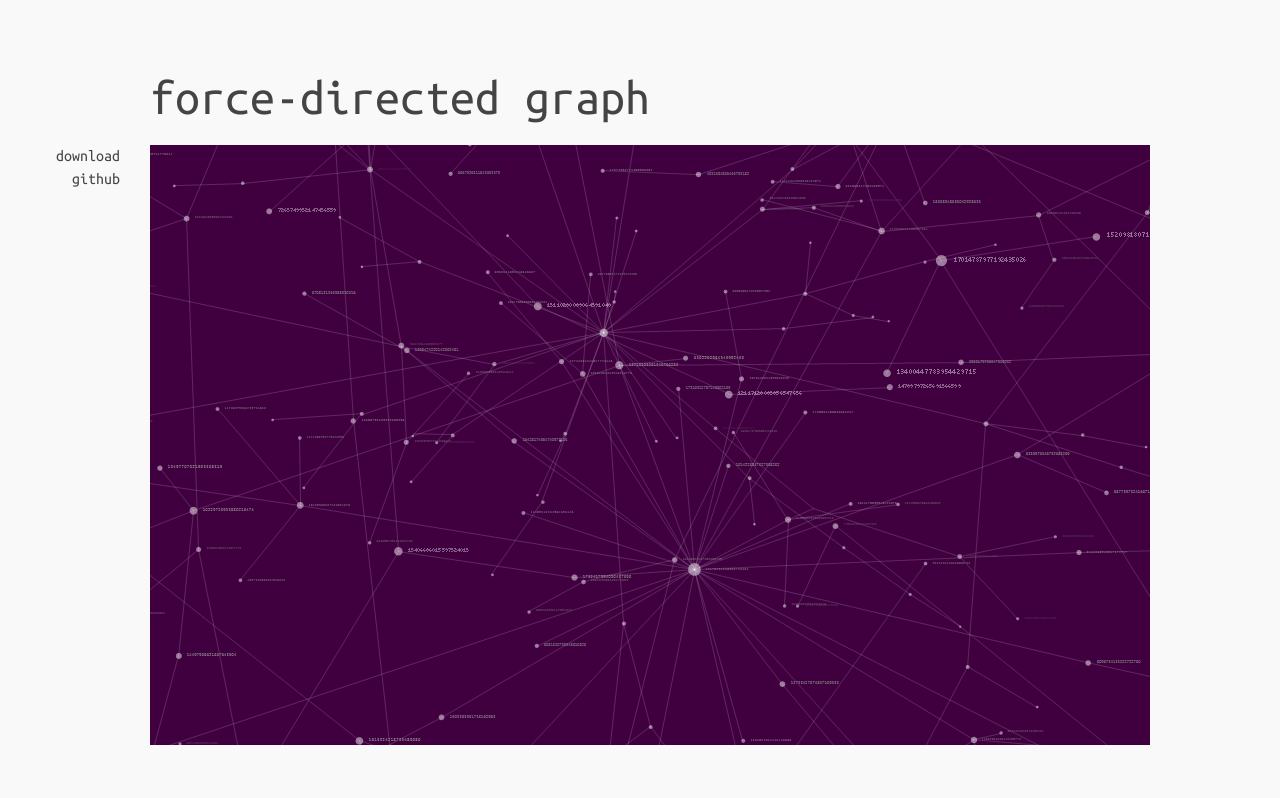
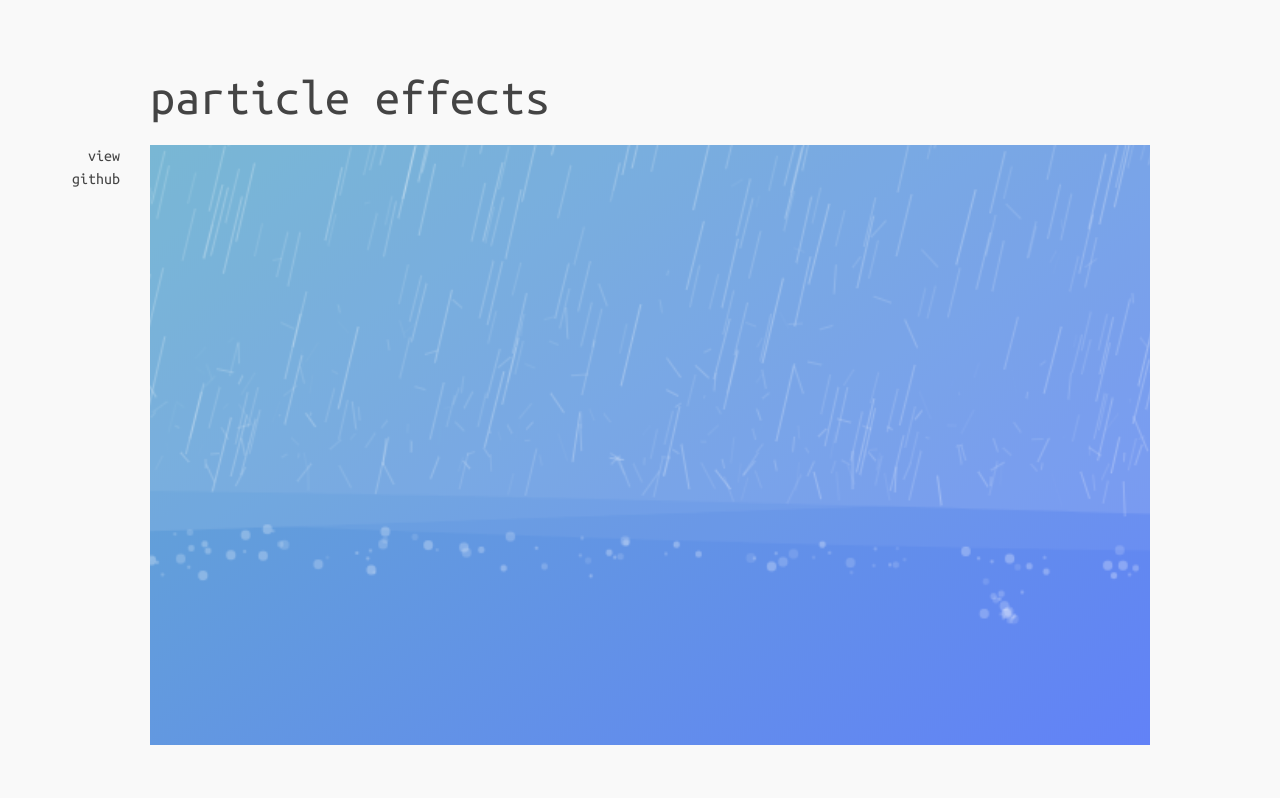
Before and after one commit to zongzhengli/zongzhengli.github.io, a plain HTML site: page index.html in a window 1280 px wide. Shown: the part 7959-8757 px from the top of the page. Drawn offline with nearby package versions, Linux system fonts and the light colour scheme.

Commit message:
Add rain project

```diff
--- a/index.html
+++ b/index.html
@@ -106,6 +106,16 @@
             <img data-aos="fade-up" src="img/voxel1.png"/>
         </div>
     </div>
+    <h1>particle effects</h1>
+    <div class="entry">
+        <div class="margin">
+            <a target="_blank" href="https://zongzhengli.github.io/rain">view</a>
+            <a target="_blank" href="https://github.com/zongzhengli/rain">github</a>
+        </div>
+        <div class="content">
+            <img data-aos="fade-up" src="img/rain0.png"/>
+        </div>
+    </div>
     <h1>force-directed graph</h1>
     <div class="entry">
         <div class="margin">
```
Also changed, not shown: img/rain0.png (added).
